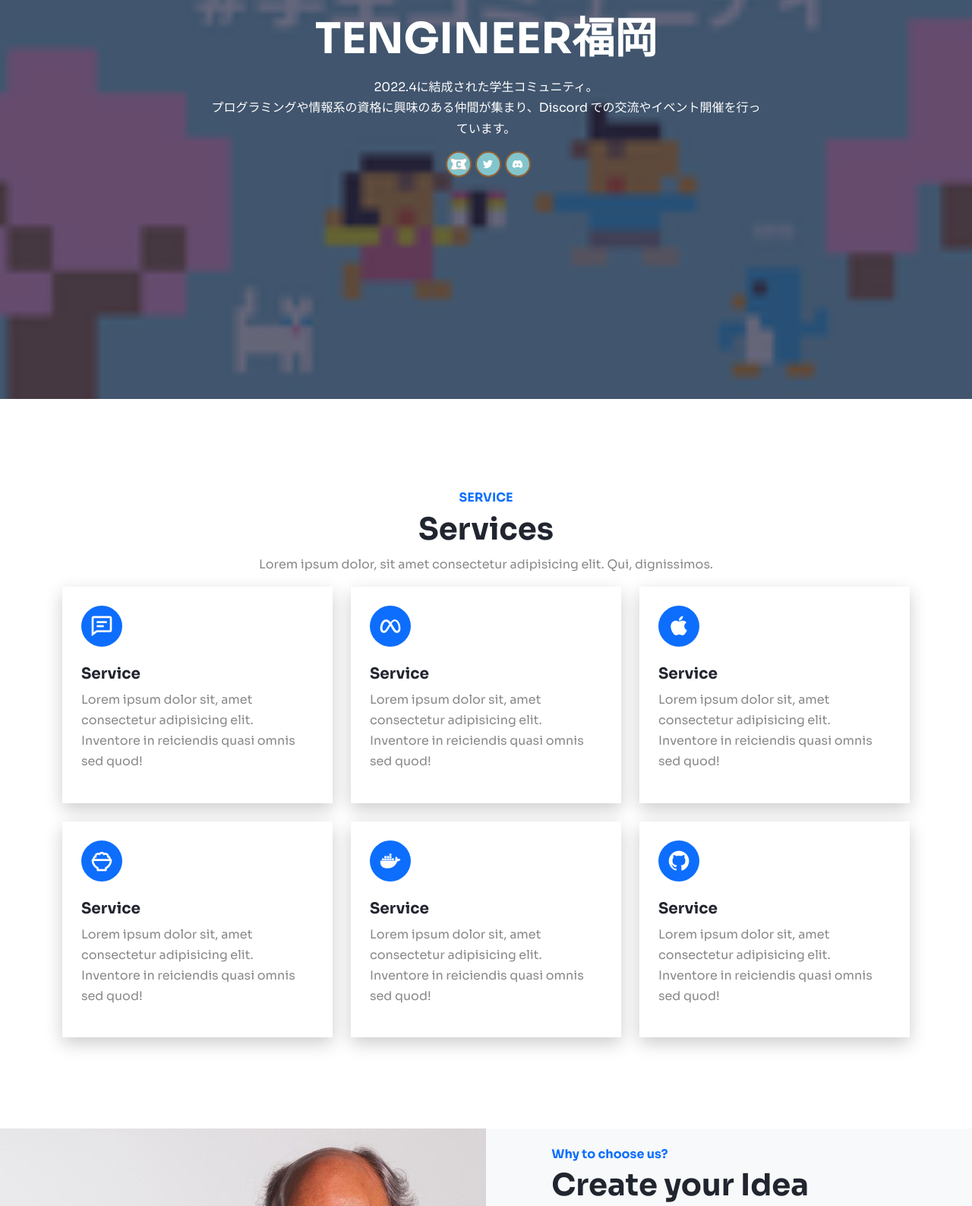
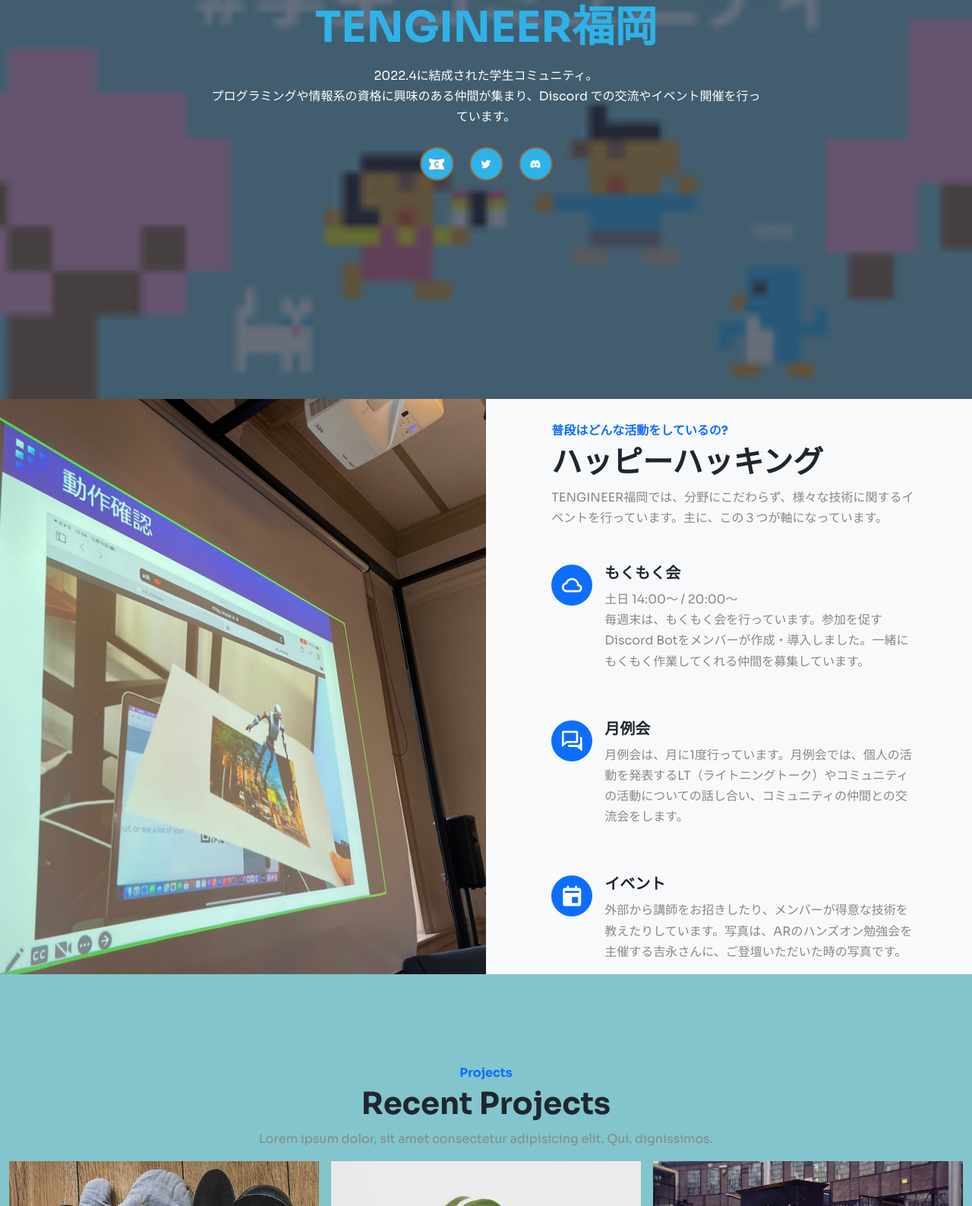
Before and after one commit to takatoshiinaoka/TENGINEER_Fukuoka_Web_Site, a plain HTML site: page index.html in a window 1280 px wide. Shown: the part 367-1954 px from the top of the page at 76% size. Drawn offline with nearby package versions, Linux system fonts and the light colour scheme.

Commit message:
Add happy hacking

```diff
--- a/index.html
+++ b/index.html
@@ -3,18 +3,19 @@
 <head>
     <meta charset="UTF-8">
     <meta http-equiv="X-UA-Compatible" content="IE=edge">
+    <link rel="icon" type="image/svg+xml" href="./img/tengineer.png" />
     <meta name="viewport" content="width=device-width, initial-scale=1.0">
     <link href="https://cdn.jsdelivr.net/npm/bootstrap@5.0.2/dist/css/bootstrap.min.css" rel="stylesheet" integrity="sha384-EVSTQN3/azprG1Anm3QDgpJLIm9Nao0Yz1ztcQTwFspd3yD65VohhpuuCOmLASjC" crossorigin="anonymous">
     <link href='https://unpkg.com/boxicons@2.1.2/css/boxicons.min.css' rel='stylesheet'>
-    <title>BootStrap5</title>
+    <title>学生コミュニティ TENGINEER福岡</title>
     <link rel="stylesheet" href="./style.css">
 </head>
 <body>
     <!-- navbar section -->
     <nav class="navbar navbar-expand-lg navbar-light bg-dark py-3">
-        <div class="container">
-          <a class="navbar-brand" href="#">
-            <h2 class="text-tengineer pt-1">TENGINNER福岡</h2>
+        <div class="container ">
+          <a class="navbar-brand" href="/">
+            <h2 class="nav-effect pt-1">TENGINNER福岡</h2>
           </a>
           <button class="navbar-toggler" type="button" data-bs-toggle="collapse" data-bs-target="#navbarNav" aria-controls="navbarNav" aria-expanded="false" aria-label="Toggle navigation">
             <span class="navbar-toggler-icon"></span>
@@ -22,27 +23,21 @@
           <div class="collapse navbar-collapse" id="navbarNav">
             <ul class="navbar-nav ms-auto">
               <li class="nav-item">
-                <a class="nav-link active" href="#">Home</a>
+                <a class="nav-link" href="#">TENGINEER福岡について</a>
               </li>
               <li class="nav-item">
-                <a class="nav-link" href="#">Services</a>
+                <a class="nav-link" href="#">活動履歴</a>
               </li>
               <li class="nav-item">
-                <a class="nav-link" href="#">Features</a>
+                <a class="nav-link" href="#">メンバー</a>
               </li>
               <li class="nav-item">
-                <a class="nav-link" href="#">Projects</a>
+                <a class="nav-link" href="#">ブログ</a>
               </li>
               <li class="nav-item">
-                <a class="nav-link" href="#">Team</a>
+                <a class="nav-link" href="#">お問い合わせ</a>
               </li>
-              <li class="nav-item">
-                <a class="nav-link" href="#">Blog</a>
-              </li>
-              <li class="nav-item">
-                <a class="nav-link" href="#">Contact</a>
-              </li>
-              <button class="btn btn-primary ms-2">Join Us</button>
+              <li class="hoge"></li>
             </ul>
           </div>
         </div>
@@ -53,93 +48,23 @@
         <div class="container">
             <div class="row">
                 <div class="col-lg-8 mx-auto text-center">
-                    <h1 class="display-4 text-white">TENGINEER福岡</h1>
+                    <h1 class="display-4 text-white"><div class="text-penguin">TENGINEER福岡</div></h1>
                     <p class="text-white my-3">2022.4に結成された学生コミュニティ。<br>プログラミングや情報系の資格に興味のある仲間が集まり、Discord での交流やイベント開催を行っています。</p>
                     <div class="sns-icons g-3">
-                        <a href="#">
+                        <a href="https://t.co/z4YzKP1dnd">
                             <img src="./img/connpass.png" alt="">
                             <img src="./img/connpass2.png" alt="">
 
                         </a>
-                        <a href="#"><i class='bx bxl-twitter'></i></a>
-                        <a href="#"><i class='bx bxl-discord-alt'></i></a>
+                        <a href="https://twitter.com/TENGINEER2022"><i class='bx bxl-twitter'></i></a>
+                        <a href="https://forms.gle/5i7sUrXCTedGxqad6"><i class='bx bxl-discord-alt'></i></a>
                     </div>
                 </div>
             </div>
         </div>
     </div>
 
-    <!-- Service section -->
-    <section id="services">
-        <div class="container">
-            <div class="row">
-                <div class="col-md-8 mx-auto text-center">
-                    <h6 class="text-primary">SERVICE</h6>
-                    <h1>Services</h1>
-                    <p>Lorem ipsum dolor, sit amet consectetur adipisicing elit. Qui, dignissimos.</p>
-                </div>
-            </div>
 
-            <div class="row g-4">
-                <div class="col-lg-4 col-sm-6">
-                    <div class="service card-effect">
-                        <div class="iconbox">
-                            <i class='bx bx-comment-detail'></i>
-                        </div>
-                        <h5 class="mt-4 mb-2">Service</h5>
-                        <p>Lorem ipsum dolor sit, amet consectetur adipisicing elit. Inventore in reiciendis quasi omnis sed quod!</p>
-                    </div>
-                </div>
-                <div class="col-lg-4 col-sm-6">
-                    <div class="service card-effect">
-                        <div class="iconbox">
-                            <i class='bx bxl-meta'></i>
-                        </div>
-                        <h5 class="mt-4 mb-2">Service</h5>
-                        <p>Lorem ipsum dolor sit, amet consectetur adipisicing elit. Inventore in reiciendis quasi omnis sed quod!</p>
-                    </div>
-                </div>
-                <div class="col-lg-4 col-sm-6">
-                    <div class="service card-effect">
-                        <div class="iconbox">
-                            <i class='bx bxl-apple'></i>
-                        </div>
-                        <h5 class="mt-4 mb-2">Service</h5>
-                        <p>Lorem ipsum dolor sit, amet consectetur adipisicing elit. Inventore in reiciendis quasi omnis sed quod!</p>
-                    </div>
-                </div>
-                <div class="col-lg-4 col-sm-6">
-                    <div class="service card-effect">
-                        <div class="iconbox">
-                            <i class='bx bx-bowl-rice'></i>
-                        </div>
-                        <h5 class="mt-4 mb-2">Service</h5>
-                        <p>Lorem ipsum dolor sit, amet consectetur adipisicing elit. Inventore in reiciendis quasi omnis sed quod!</p>
-                    </div>
-                </div>
-                <div class="col-lg-4 col-sm-6">
-                    <div class="service card-effect">
-                        <div class="iconbox">
-                            <i class='bx bxl-docker'></i>
-                        </div>
-                        <h5 class="mt-4 mb-2">Service</h5>
-                        <p>Lorem ipsum dolor sit, amet consectetur adipisicing elit. Inventore in reiciendis quasi omnis sed quod!</p>
-                    </div>
-                </div>
-                <div class="col-lg-4 col-sm-6">
-                    <div class="service card-effect">
-                        <div class="iconbox">
-                            <i class='bx bxl-github'></i>
-                        </div>
-                        <h5 class="mt-4 mb-2">Service</h5>
-                        <p>Lorem ipsum dolor sit, amet consectetur adipisicing elit. Inventore in reiciendis quasi omnis sed quod!</p>
-                    </div>
-                </div>
-            </div>
-
-        </div>
-
-    </section>
 
     <!-- Features section -->
     <section class="row py-0 bg-light">
@@ -148,35 +73,36 @@
             <div class="container">
                 <div class="row">
                     <div class="col-md-10 pt-4 offset-md-1">
-                        <h6 class="text-primary">Why to choose us?</h6>
-                        <h1>Create your Idea</h1>
-                        <p>Lorem ipsum dolor sit amet, consectetur adipisicing elit. Repudiandae, aut consequatur. Esse ipsam natus voluptates.</p>
+                        <h6 class="text-primary mt-2">普段はどんな活動をしているの?</h6>
+                        <h1>ハッピーハッキング</h1>
+                        <p>TENGINEER福岡では、分野にこだわらず、様々な技術に関するイベントを行っています。主に、この３つが軸になっています。</p>
 
                         <div class="feature d-flex mt-5">
                             <div class="iconbox me-3">
-                                <i class='bx bx-comment-detail'></i>
+                                <i class='bx bx-cloud'></i>
                             </div>
                             <div>
-                                <h5>Create</h5>
-                                <p>Lorem ipsum dolor sit amet consectetur adipisicing elit. Similique consequuntur dolorem fugit, omnis optio voluptatum.</p>
+                                <h5>もくもく会</h5>
+                                <p>土日 14:00〜 / 20:00〜<br>
+                                    毎週末は、もくもく会を行っています。参加を促すDiscord Botをメンバーが作成・導入しました。一緒にもくもく作業してくれる仲間を募集しています。</p>
                             </div>
                         </div>
                         <div class="feature d-flex mt-5">
                             <div class="iconbox me-3">
-                                <i class='bx bx-comment-detail'></i>
+                                <i class='bx bx-conversation'></i>
                             </div>
                             <div>
-                                <h5>Create</h5>
-                                <p>Lorem ipsum dolor sit amet consectetur adipisicing elit. Similique consequuntur dolorem fugit, omnis optio voluptatum.</p>
+                                <h5>月例会</h5>
+                                <p>月例会は、月に1度行っています。月例会では、個人の活動を発表するLT（ライトニングトーク）やコミュニティの活動についての話し合い、コミュニティの仲間との交流会をします。</p>
                             </div>
                         </div>
                         <div class="feature d-flex mt-5">
-                            <div class="iconbox me-3">
-                                <i class='bx bx-comment-detail'></i>
+                            <div class="iconbox me-3 mb-10">
+                                <i class='bx bxs-calendar-event'></i>
                             </div>
                             <div>
-                                <h5>Create</h5>
-                                <p>Lorem ipsum dolor sit amet consectetur adipisicing elit. Similique consequuntur dolorem fugit, omnis optio voluptatum.</p>
+                                <h5>イベント</h5>
+                                <p>外部から講師をお招きしたり、メンバーが得意な技術を教えたりしています。写真は、ARのハンズオン勉強会を主催する吉永さんに、ご登壇いただいた時の写真です。</p>
                             </div>
                         </div>
 
@@ -375,10 +301,9 @@
 
             </div>
         </div>
+    </section>
 
 
-
-    </section>
 
     <!-- contact section -->
     <section id="contact" class="bg-light">
@@ -409,10 +334,9 @@
                 </div>
             </form>
         </div>
+    </section>
 
 
-
-    </section>
 
     <!-- footer section -->
     <footer>
--- a/style.css
+++ b/style.css
@@ -9,6 +9,14 @@
     --dark: #21252f;
     --body: #888;
     --box-shadow: 0 8px 22px rgba(0,0,0,0.2);
+}
+
+body {
+    background-color: #82C5CC;
+}
+
+.hoge{
+    margin-top: 1rem;
 }
 
 .text-tengineer {
@@ -34,20 +42,21 @@
 
 }
 .sns-icons a {
-    width: 34px;
-    height: 34px;
-    background-color: var(--tengineer);
+    width: 45px;
+    height: 45px;
+    background-color: var(--penguin);
     border: 2px solid var(--tree);
     color: #fff;
     display: flex;
     justify-content: center;
     align-items: center;
     border-radius: 100px;
-    margin-left: 5px;
+    margin: 10px;
     transition: all 0.4s ease;
     overflow: hidden;
     position: relative;
 }
+
 
 .sns-icons a img{
     position: absolute;
@@ -57,6 +66,7 @@
     display: block;
 	-webkit-transition: .4s ease-in-out;
 	transition: .4s ease-in-out;
+
 }
 
 .sns-icons a:hover {
@@ -67,9 +77,6 @@
 .sns-icons a:hover img:nth-of-type(2){
     opacity: 0;
 }
-
-
-
 
 
 body {
@@ -111,11 +118,35 @@ section{
     padding-bottom: 120px;
 }
 
+.navbar {
+    background-color: var(--tree) !important;
+}
+
+.nav-effect{
+    transition: all 0.35s ease;
+    color: #fff;
+}
+
+.nav-effect:hover{
+    transform: translateY(2px);
+    color: var(--cherryblossom);
+}
+
 .navbar .nav-link{
     color: #fff !important;
     font-size: 14px;
     font-weight: 700;
     padding-top: 16px;
+}
+
+.navbar .nav-link:hover{
+    transition: all 0.35s ease;
+    transform: translateY(2px);
+    color: var(--cherryblossom) !important;
+}
+
+.navbar-nav button {
+    border-radius: 10px;
 }
 
 .btn {
@@ -140,7 +171,7 @@ section{
     height: 100%;
     top: 0;
     left: 0;
-    background-color: rgba(37, 39, 71, 0.7);
+    background-color: rgba(39, 50, 72, 0.7);
     z-index: -1;
 }
 
@@ -206,7 +237,7 @@ section{
 /* feature section */
 
 .col-img {
-    background-image: url(./img/cover2.jpg);
+    background-image: url(./img/ar1.jpg);
     background-position: center;
     background-size: cover;  /* 画像の全部を収める事ができる */
     min-height: 500px;
```
Also changed, not shown: img/ar1.jpg (added), img/encafe.jpg (added).
